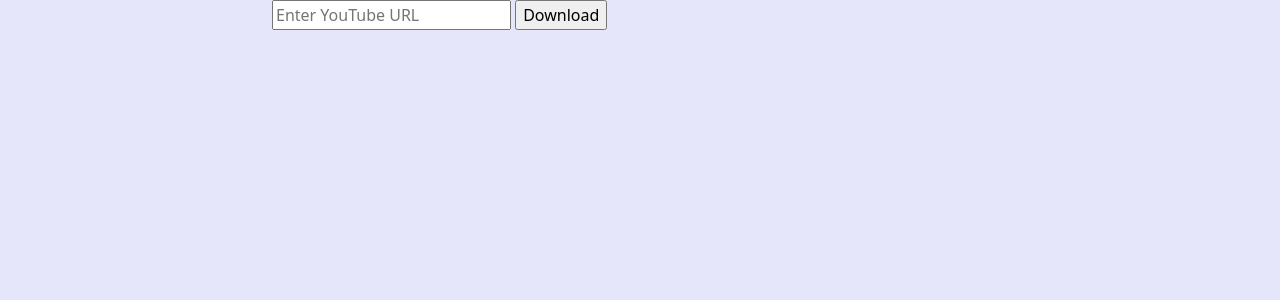
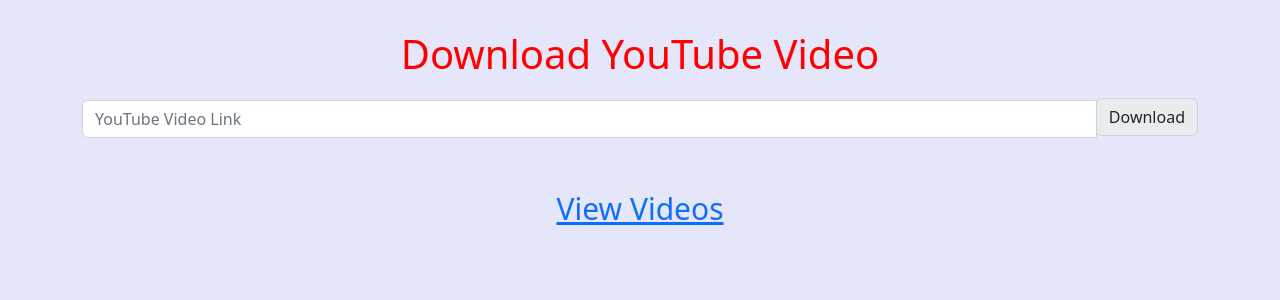
Before and after one commit to Vishuna/Django-Auth, a Django app: page /video/download/ in a window 1280 px wide. Shown: the top 300 px of the page. Run offline with Django 4.2, Linux system fonts and the light colour scheme; some libraries are stand-ins or nearby versions.

Commit message:
Download YouTube Video and show it to the next templates
youtube link needs to put to download any video and store it in Media folder and form there we can all downloaded videos in django template

```diff
--- a/institute_app/settings.py
+++ b/institute_app/settings.py
@@ -124,14 +124,14 @@
 # Static files (CSS, JavaScript, Images)
 # https://docs.djangoproject.com/en/4.2/howto/static-files/
 
-STATIC_URL = '/static/'
+
 
 STATICFILES_DIRS=[
     os.path.join(BASE_DIR,'static'),
 ]
+STATIC_URL = '/static/'
 
-
-STATIC_ROOT= os.path.join(BASE_DIR,'staticfiles')
+# STATIC_ROOT= os.path.join(BASE_DIR,'staticfiles')
 
 
 MEDIA_ROOT=os.path.join(BASE_DIR,'media')
--- a/static/css/style.css
+++ b/static/css/style.css
@@ -12,3 +12,17 @@
     height:70px !important;
     width:40px !important;
 }
+.yt_download_heading{
+    margin-top:30px ;
+    display:flex;
+    justify-content:center;
+    margin-bottom: 20px;
+    color:red;
+
+}
+.view_b{
+    display: flex;
+    justify-content: center;
+    font-size: 30px;
+
+}
--- a/templates/base.html
+++ b/templates/base.html
@@ -6,7 +6,7 @@
             {% endblock title %}
         </title>
         <link href="{% static 'css/bootstrap.min.css' %}" rel="stylesheet">
-        <link href="{% static 'css/style.css' %}" rel="stylesheet">
+        <link  rel="stylesheet" type="text/css" href="{% static 'css/style.css' %}">
         <link href="{% static 'css/all.css' %}" rel="stylesheet">
         <script src="{% static 'jquery/dist/jquery.min.js' %}"></script>
         <script src="{% static '@popperjs/core/dist/umd/popper.min.js' %}"></script>
@@ -16,7 +16,7 @@
     <body class="base_container">
         <div class="container">
             <div class="row justify-content-center">
-                <div class="col-md-8">
+                <div class="col-md-12">
 
                     {% block content %}
                     {% endblock content %}
--- /dev/null
+++ b/video/templates/video/download_video.html
@@ -0,0 +1,22 @@
+{% extends 'base.html' %}
+{% load static %}
+{% block title %}Videos{% endblock title %}
+
+{% block content %}
+
+<form action="" method="post">
+    {% csrf_token %}
+    <h1 class="yt_download_heading">Download YouTube Video</h1>
+    <div class="input-group mb-5">
+        <input type="text" class="form-control" name="link" placeholder="YouTube Video Link" aria-label="Recipient's username" aria-describedby="basic-addon2">
+        <div class="input-group-append">
+            <input type="submit"  class="input-group-text"  value="Download" id="basic-addon2">
+        </div>
+      </div>
+
+</form>
+
+<div class="view_b">
+<a href="{% url 'view_videos' %}">View Videos</a>
+</div>
+{% endblock content %}
--- a/video/urls.py
+++ b/video/urls.py
@@ -5,4 +5,5 @@
 urlpatterns=[
 
     path('download/',views.download_video,name="download_video"),
+    path('videos/',views.video_view,name="view_videos"),
 ]
--- a/video/views.py
+++ b/video/views.py
@@ -3,6 +3,8 @@
 import os
 import requests
 from django.http import HttpResponse
+import glob
+from django.conf import settings
 
 
 def download_video(request):
@@ -16,9 +18,27 @@
                 stream=video.streams.get_lowest_resolution()
                 stream.download('media/video_uploads/')
 
-                return render(request,'video/video.html',{'msg':'video downloaded'})
+                return render(request,'video/download_video.html',{'msg':'video downloaded'})
             except:
-                 return render(request,'video/video.html',{'msg':'video not downloaded'})
-        return render(request,'video/video.html',{'msg':''})
+                 return render(request,'video/download_video.html',{'msg':'video not downloaded'})
+        return render(request,'video/download_video.html',{'msg':''})
     except:
-        return render(request,'video/video.html',{'msg':"Sorry something went wrong!"})
+        return render(request,'video/download_video.html',{'msg':"Sorry something went wrong!"})
+
+
+
+
+def video_view(request):
+    media_root=settings.MEDIA_ROOT
+    media_url=settings.MEDIA_URL
+    video_files=[]
+    media_path=os.path.join(media_root,'video_uploads')
+    for root,dirs,files in os.walk(media_path):
+                for file in files:
+                    file_path=os.path.join(root,file)
+                    relative_path=file_path.replace(media_root,'')
+                    print('mediaaaaaaaaa',relative_path)
+                    video_files.append(media_url+relative_path)
+    print(video_files)
+    context={'video_files':video_files}
+    return render(request,'video/view_video.html',context)
```
Also changed, not shown: video/templates/video/view_video.html (added, +15 -0 lines), 5 other files.
